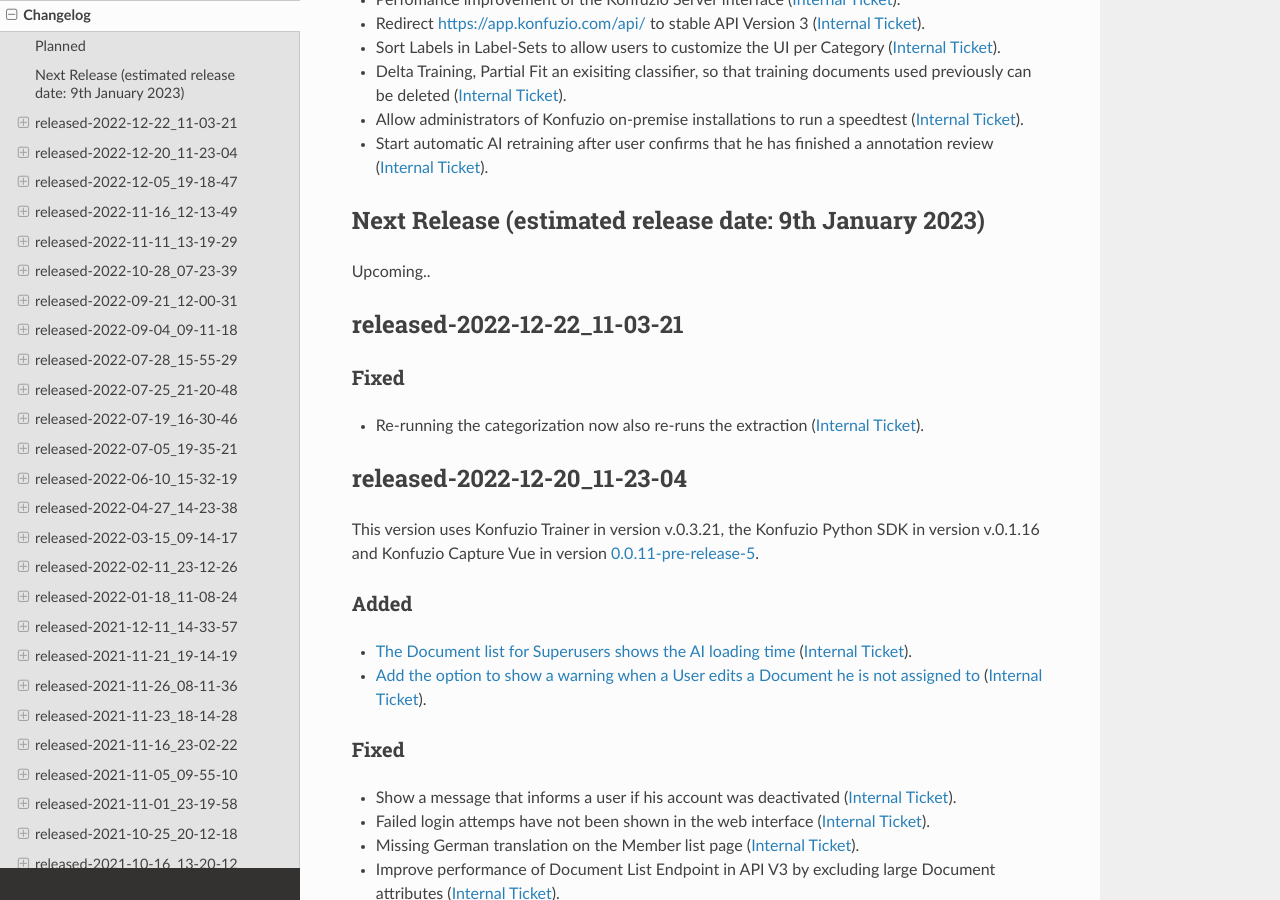
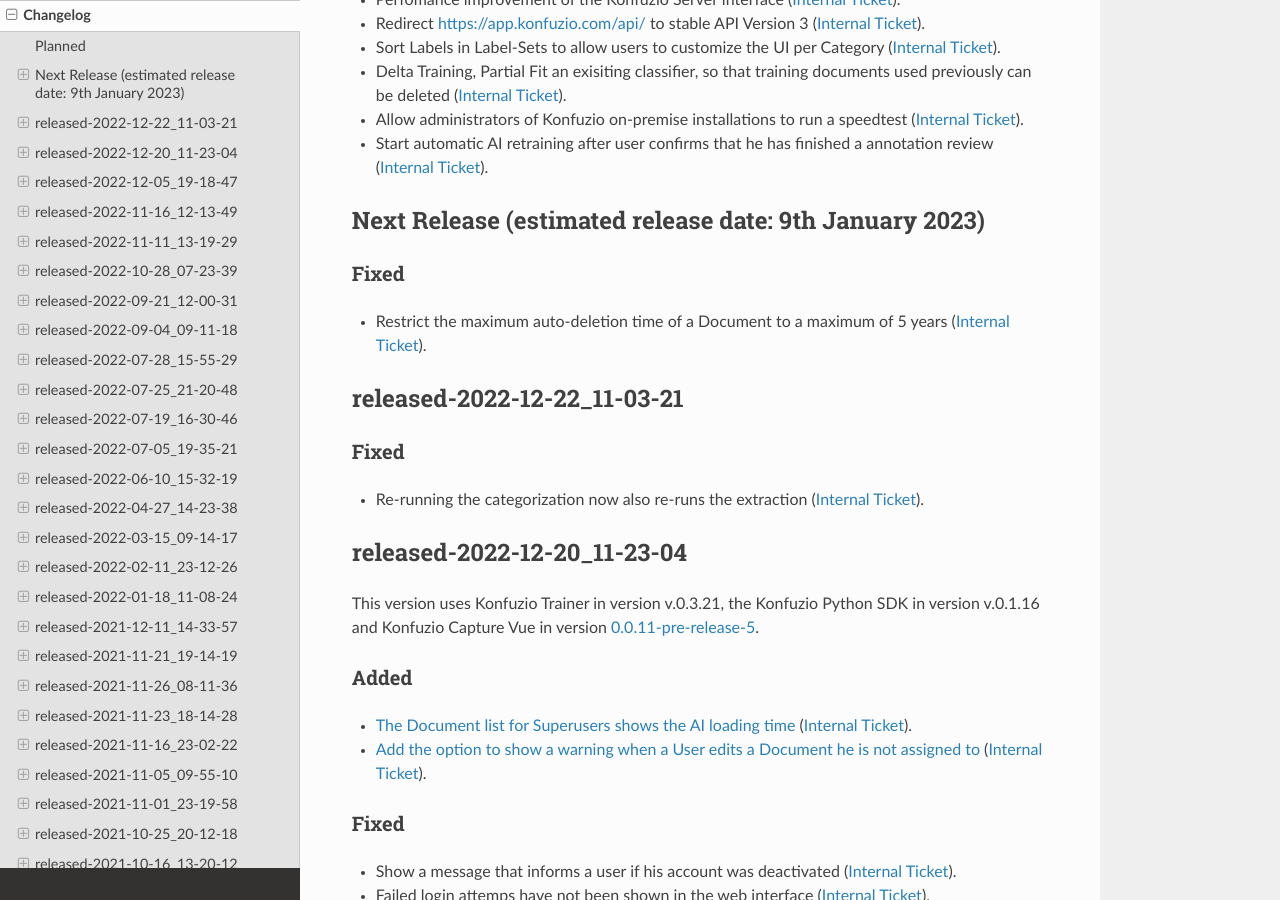
Before and after one commit to konfuzio-ai/konfuzio-sdk, a Sphinx documentation site: the page built from docs/web/changelog_app.md, in a window 1280 px wide and 900 px high, scrolled down 756 px. Built offline with Sphinx 7.4.7 and the Read the Docs theme 2.0.0, drawn with Linux system fonts in a browser that asks for light colours; pages that are not in the unit, such as notebooks, are missing from menus.

Commit message:
Update changelog_app.md

```diff
--- a/docs/web/changelog_app.md
+++ b/docs/web/changelog_app.md
@@ -39,7 +39,8 @@
 
 ## Next Release (estimated release date: 9th January 2023)
 
-Upcoming..
+### Fixed
+-  Restrict the maximum auto-deletion time of a Document to a maximum of 5 years ([Internal Ticket](https://git.konfuzio.com/konfuzio/objectives/-/issues/10229)).
 
 ## released-2022-12-22_11-03-21
 
```
